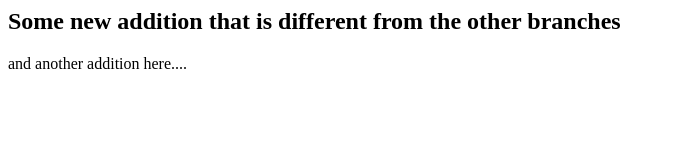
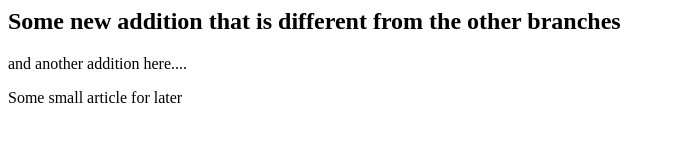
Before and after one commit to georgegomez144/gsync, a website: page index.html in a window 1280 px wide. Shown: the whole page, without its empty margins (0-675 px from the left). Drawn offline with Linux system fonts and the light colour scheme.

Commit message:
added an article

```diff
--- a/index.html
+++ b/index.html
@@ -3,6 +3,7 @@
   <body>
     <h2>Some new addition that is different from the other branches</h2>
     <p>and another addition here....</p>
+    <article>Some small article for later</article>
     <script>
     (function() {
       'use strict';
```
